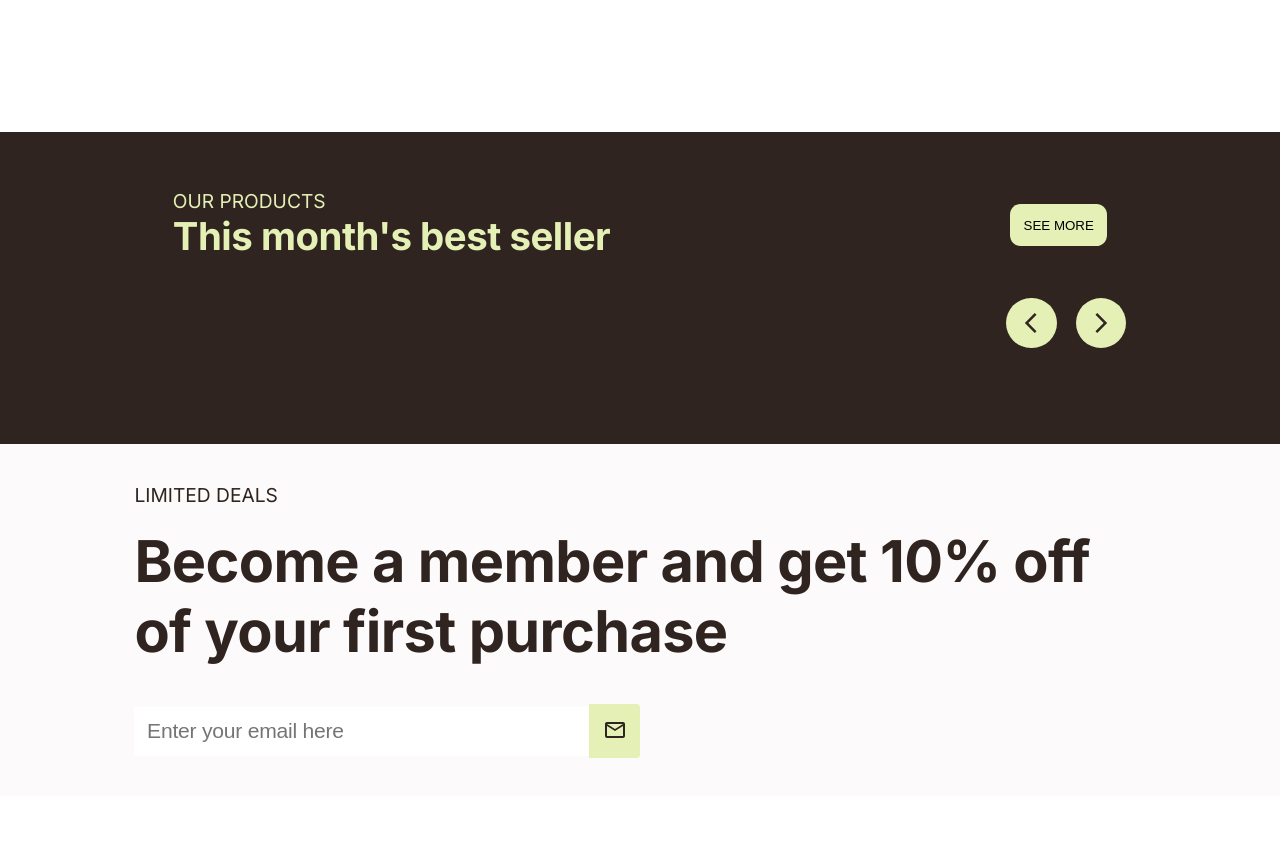
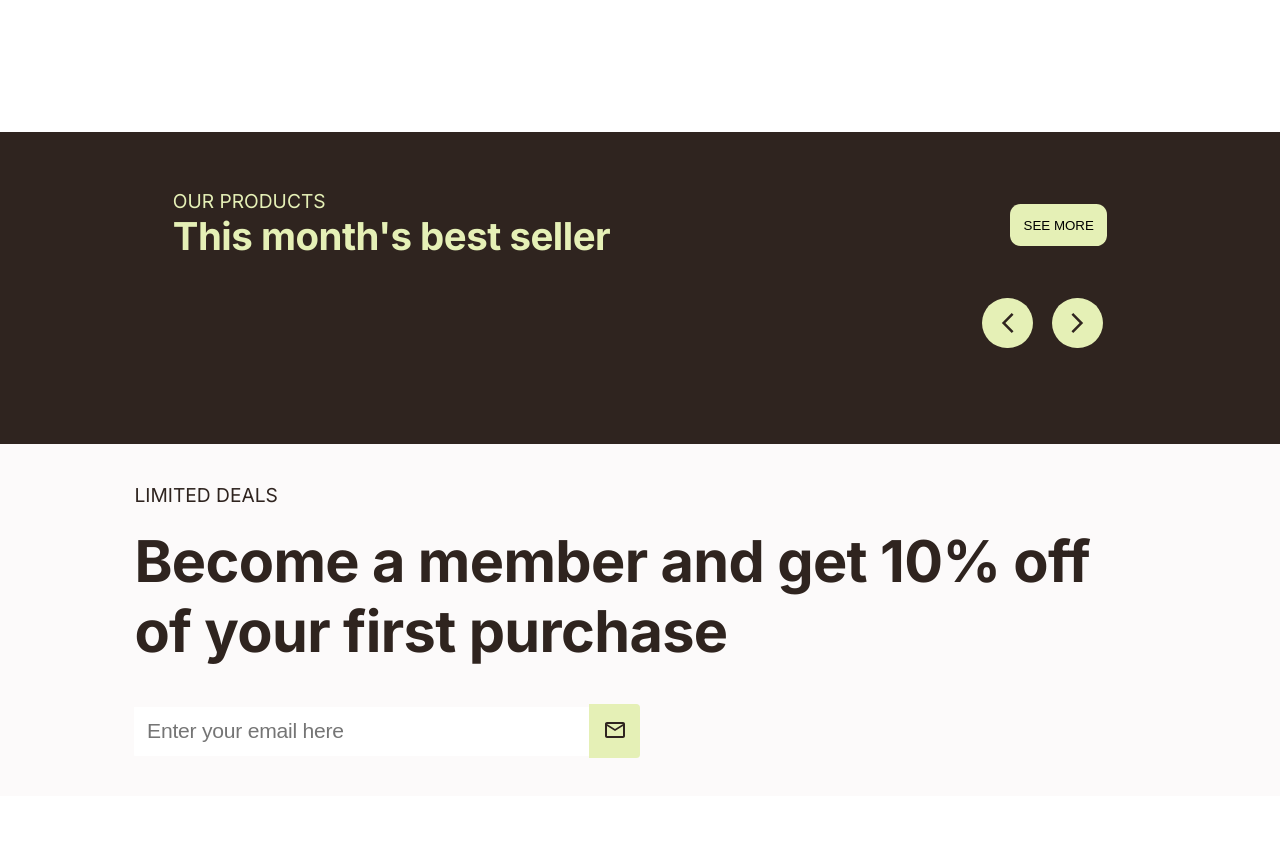
Before and after one commit to yuandahanif/SkwnFrontendDev-1a-Yuanda, a website with bundled scripts: page index.html in a window 1280 px wide. Shown: the part 1980-2831 px from the top of the page. Built offline with nearby package versions, Linux system fonts and the light colour scheme; no server answers.

Commit message:
feat: :sparkles: coursel on mobile

```diff
--- a/src/script/itemsCoursel.ts
+++ b/src/script/itemsCoursel.ts
@@ -7,8 +7,6 @@ const scrollIfCourselOverflow = () => {
   const activeCardWidth = activeCard.width() ?? 0;
   const activeCardLeft = activeCardPosition?.left;
   const activeCardRight = activeCardLeft + activeCardWidth;
-  console.log('file: itemsCoursel.ts:9 ~ scrollIfCourselOverflow ~ activeCardLeft:', activeCardLeft)
-  console.log('file: itemsCoursel.ts:10 ~ scrollIfCourselOverflow ~ activeCardRight:', activeCardRight)
 
   if (activeCardLeft < 0) {
     const coursel = $(".product__list__coursel");
--- a/src/styles/product.css
+++ b/src/styles/product.css
@@ -92,6 +92,7 @@
 .product__list {
   background: var(--dark-primary);
   padding: 2em 1em 4em;
+  position: relative;
 }
 
 .product__list__header {
@@ -195,9 +196,11 @@
 
 .product__list__coursel__control {
   display: flex;
-  justify-content: flex-end;
-  margin: 1em 7em;
-  gap: 1em;
+  justify-content: space-between;
+  position: absolute;
+  margin: 0;
+  top: 50%;
+  width: 95%;
 }
 
 .product__list__coursel__control button {
@@ -263,4 +266,11 @@
   .product__list__header span:nth-child(2) {
     font-size: 2em;
   }
+
+  .product__list__coursel__control {
+    justify-content: flex-end;
+    margin: 1em -5em;
+    position: static;
+    gap: 1em;
+  }
 }
```
Also changed, not shown: README.md.
